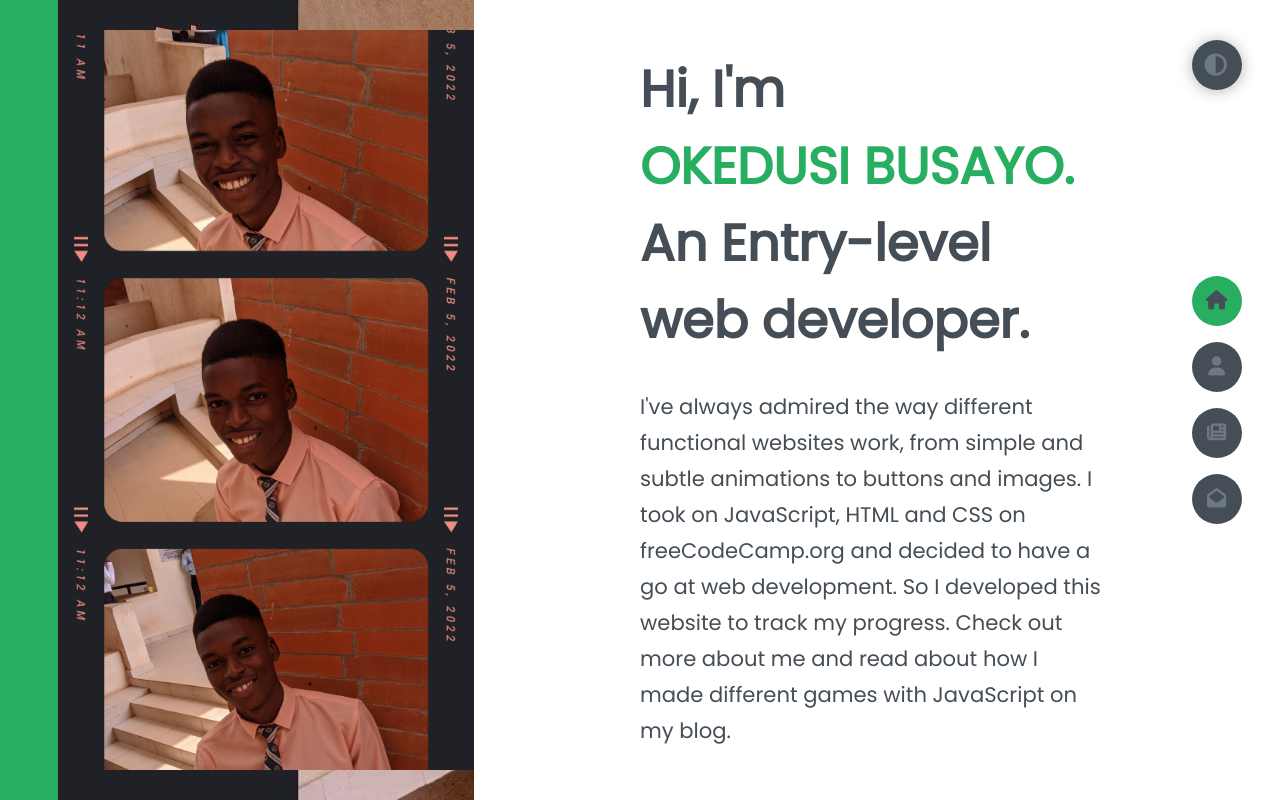
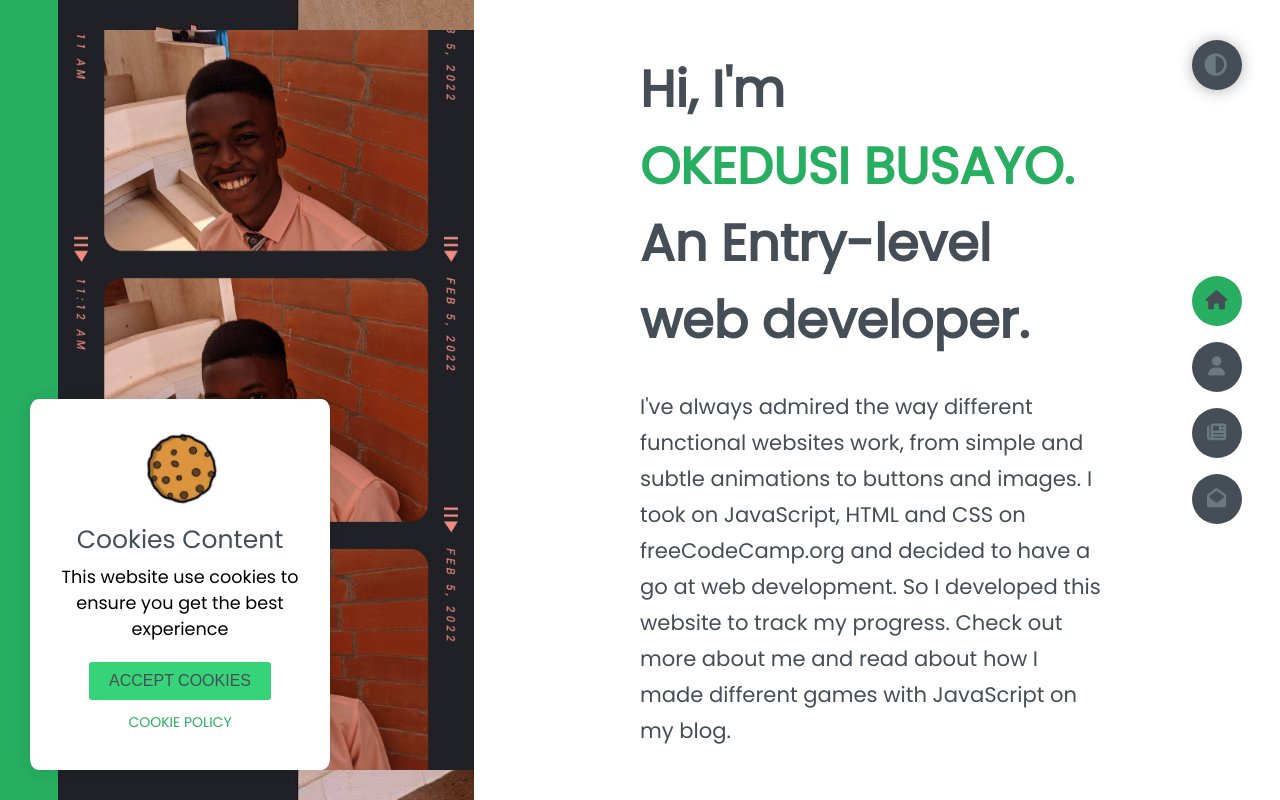
Before and after one commit to KeddyB/updated-website-files, a plain HTML site: page index.html in a window 1280 px wide. Drawn offline with Linux system fonts and the light colour scheme; files whose address does not match are found by name.

Commit message:
day 30+ commit

```diff
--- a/app.js
+++ b/app.js
@@ -36,19 +36,16 @@ themeBtn.addEventListener('click', ()=>{
 })
 pageTransition()
 
-const cookieBox = document.querySelector(".wrapper"),
-acceptBtn = cookieBox.querySelector(".buttons button")
+const cookieBox = document.querySelector(".wrapper");
+acceptBtn = cookieBox.querySelector('.buttons button')
 
 acceptBtn.onclick = ()=>{
-    //setting cookie for a month after one month it will expire
-    document.cookie = "CookieBy=Keddy; max-age="+60*60*24*30;
+    document.cookie = "CookieBy=Keddy; max-age="+60*60*24*30
     if(document.cookie){
-        cookieBox.classList.add("hide");
-    }
-    else{
-        alert("Cookie cannot be set");
+        cookieBox.classList.add('hide')
+    }else{
+        alert("cookie cannot be set")
     }
 }
-//check if the cookie has expired and show the cookie box
-let checkCookie = document.cookie.indexOf("CookieBy=Keddy")
-checkCookie != -1 ? cookieBox.classList.add("hide"): cookieBox.classList.remove("hide")
+let checkCookie = document.cookie.indexOf("CookieBy=Keddy");
+checkCookie!=-1?cookieBox.classList.add('hide'): cookieBox.classList.remove('hide')
--- a/index.html
+++ b/index.html
@@ -21,17 +21,6 @@
   <!-- Google Tag Manager (noscript) -->
 <noscript><iframe src="https://www.googletagmanager.com/ns.html?id=GTM-PKX4VWD"height="0" width="0" style="display:none;visibility:hidden"></iframe></noscript>
 <!-- End Google Tag Manager (noscript) -->
-    <div class="wrapper">
-        <img src="cookie.png" alt="">
-        <div class="contents">
-            <header>Cookies Content</header>
-            <p>This website use cookies to ensure you get the best experience</p>
-            <div class="buttons">
-                <button class="item">ACCEPT COOKIES</button>
-                <a href="https://www.termsfeed.com/live/6257bbc7-74f5-4397-93d0-b4e825f2bcc8" class="item">COOKIE POLICY</a>
-            </div>
-        </div>
-    </div>
     <header class="section sec1 header active" id="home">
         <div class="header-content">
             <div class="left-header">
@@ -428,7 +417,17 @@
     <div class="theme-btn">
         <i class="fas fa-adjust"></i>
     </div>
-
+    <div class="wrapper">
+        <img src="cookie.png" alt="">
+        <div class="contents">
+            <header>Cookies Content</header>
+            <p>This website use cookies to ensure you get the best experience</p>
+            <div class="buttons">
+                <button class="item">ACCEPT COOKIES</button>
+                <a href="https://www.termsfeed.com/live/6257bbc7-74f5-4397-93d0-b4e825f2bcc8" class="item">COOKIE POLICY</a>
+            </div>
+        </div>
+    </div>
     <script src="app.js"></script>
 </body>
 </html>
--- a/style/style.scss
+++ b/style/style.scss
@@ -46,11 +46,12 @@ body{
     position: absolute;
     bottom: 30px;
     left: 30px;
-    background: var(--color-white);
+    background: var(--color-grey-5);
     max-width: 300px;
     border-radius: 3%;
     text-align: center;
     padding: 25px 25px 25px 25px;
+    box-shadow: 0px 1px 15px rgba(0,0,0,.1);
 }
 .wrapper img{
     max-width: 90px;
@@ -115,7 +116,7 @@ a{
     color:inherit;
     font-family: inherit;
 }
-header{
+header.header{
     height:100vh;
     color: var(--color-white);
     overflow: hidden;
```
Also changed, not shown: style/style.css, 1 other file.
